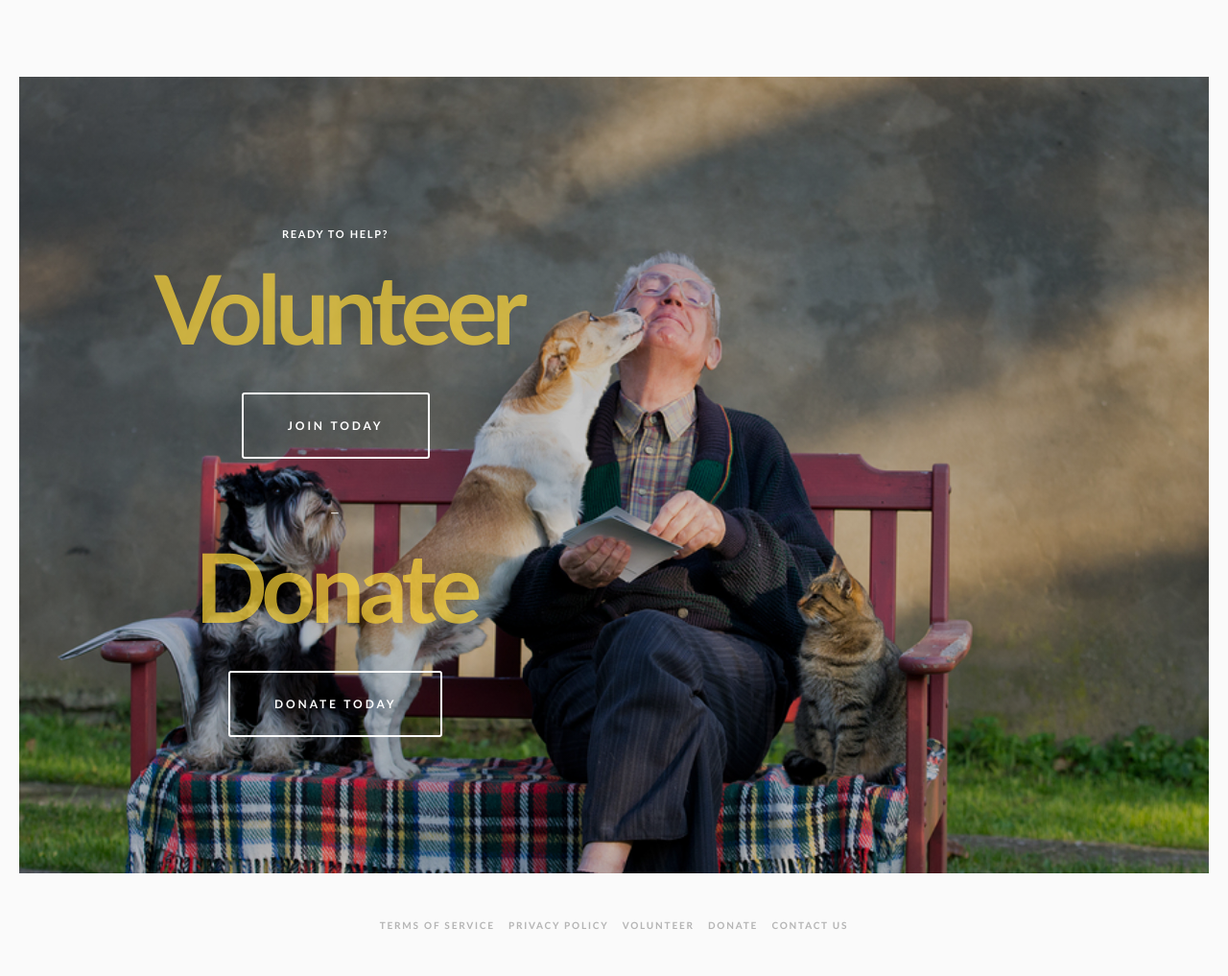
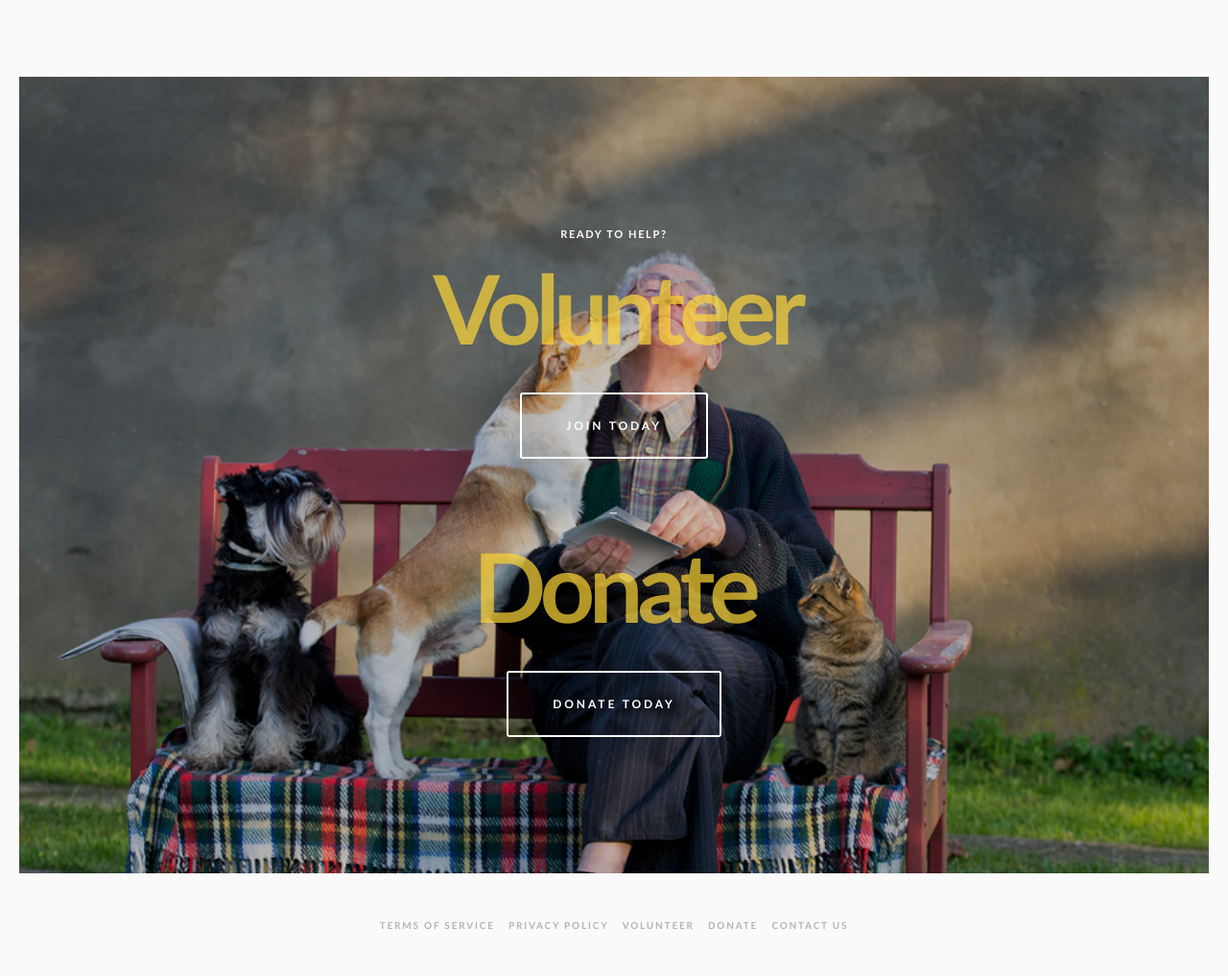
Before and after one commit to lin-ll/companima, a Django app: page / in a window 1280 px wide. Shown: the part 1990-3007 px from the top of the page at 96% size. Run offline with Django 3.2, Linux system fonts and the light colour scheme; some libraries are stand-ins or nearby versions.

Commit message:
Also the weird text align thing in the index

```diff
--- a/website/templates/website/index.html
+++ b/website/templates/website/index.html
@@ -94,8 +94,8 @@
 			</section>
 
 			<section id='volunteer-donate' class='index-page index-page-with-image'>
-				<div class='index-page-content'>
-					<div><div class='sqs-row'>
+				<div class='index-page-content text-align-center'>
+					<div class='sqs-row'>
 						<div class='sqs-col-1'>
 							<div class='sqs-block sqs-block-3'>
 								<div class='sqs-block-content'>&nbsp;</div>
@@ -130,7 +130,7 @@
 								<div class='sqs-block-content'>&nbsp;</div>
 							</div>
 						</div>
-					</div></div>
+					</div>
 				</div>
 			</section>
 		</main>
```
